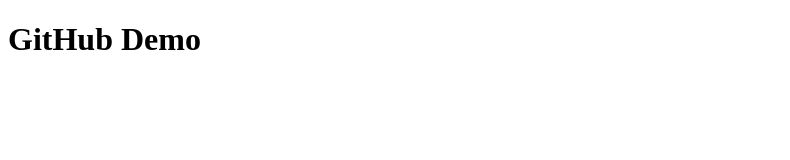
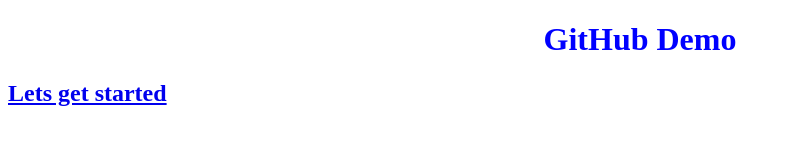
Before and after one commit to annyfc/Example-Repo, a plain HTML site: page index.html in a window 1280 px wide. Shown: the whole page, without its empty margins (0-790 px from the left). Drawn offline with Linux system fonts and the light colour scheme.

Commit message:
init commit

```diff
--- a/index.html
+++ b/index.html
@@ -5,11 +5,13 @@
     <meta charset="UTF-8">
     <meta http-equiv="X-UA-Compatible" content="IE=edge">
     <meta name="viewport" content="width=device-width, initial-scale=1.0">
+    <link rel="stylesheet" href="style.css">
     <title>GitHub</title>
 </head>
 
 <body>
     <h1>GitHub Demo</h1>
+    <h2><a href="https://www.google.com/">Lets get started</a></h2>
 </body>
 
 </html>
--- /dev/null
+++ b/style.css
@@ -0,0 +1,9 @@
+h1 {
+    text-align: center;
+    color: blue;
+}
+
+h1 {
+    text-align: center;
+    color: blue;
+}
```
